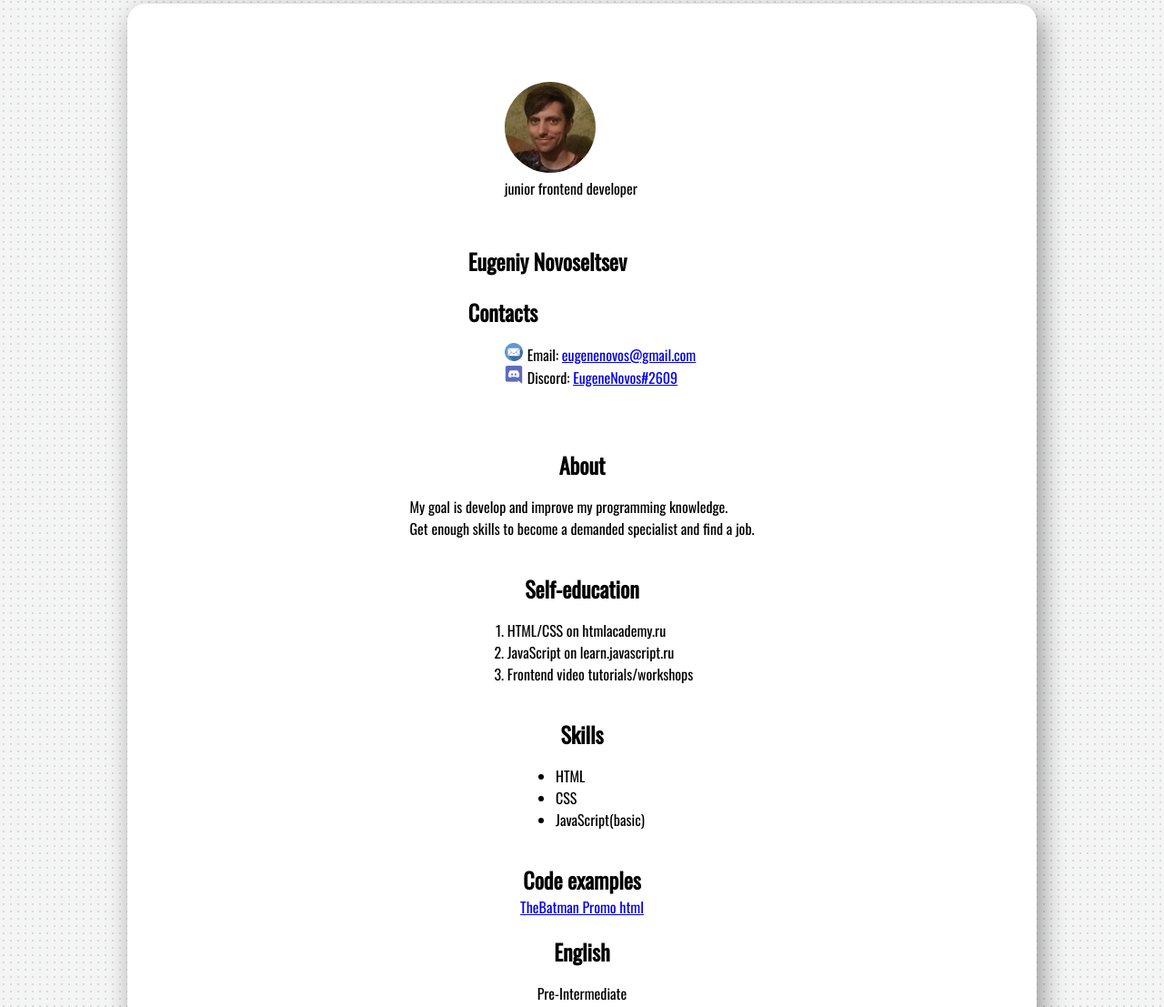
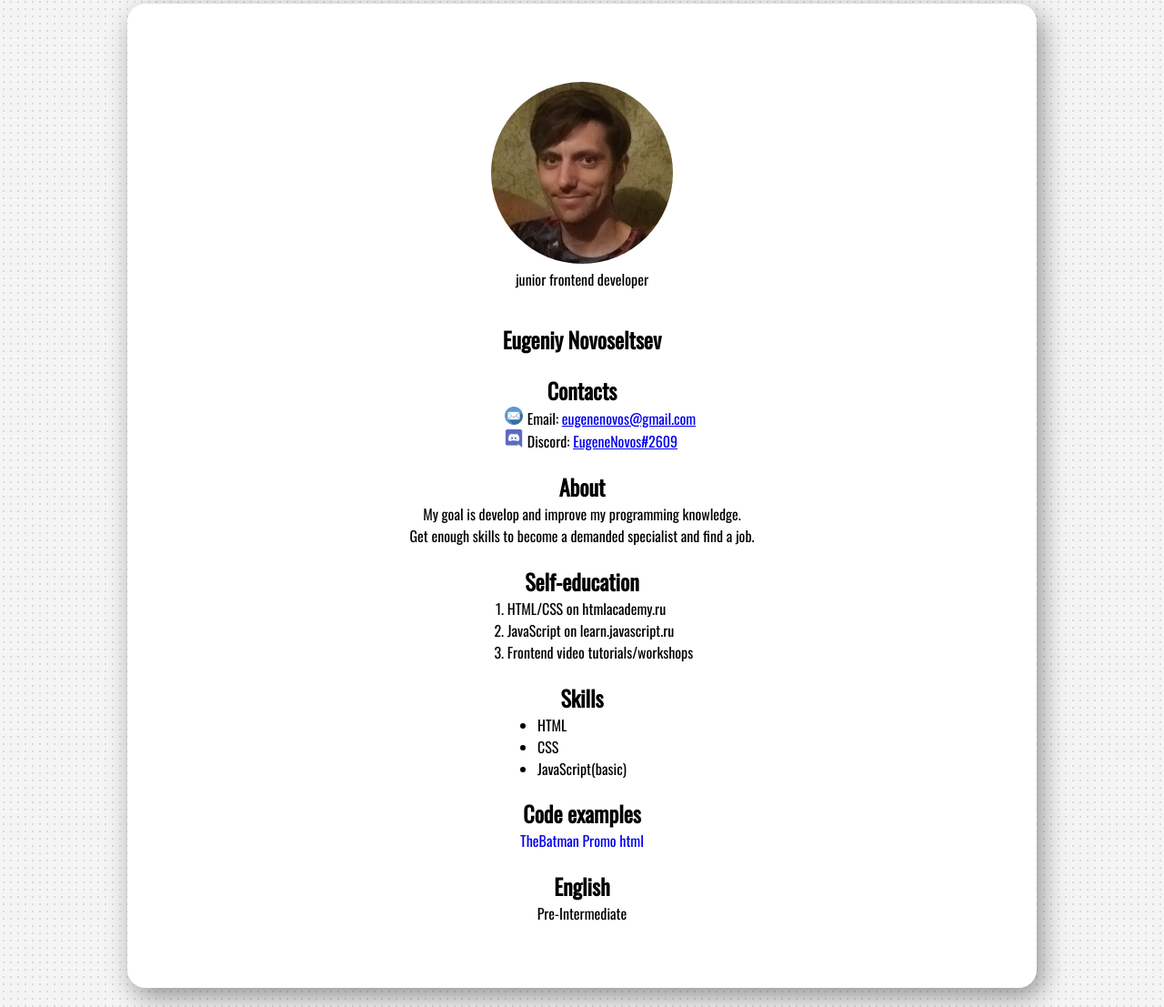
Before and after one commit to EugeneNovos/rsschool-cv, a plain HTML site: page index.html in a window 1280 px wide. Shown: the part 26-1133 px from the top of the page at 91% size. Drawn offline with nearby package versions, Linux system fonts and the light colour scheme.

Commit message:
feat update text

```diff
--- a/style/style.css
+++ b/style/style.css
@@ -6,9 +6,7 @@ body {
     background-color: #f0f2f3;
     background: -webkit-radial-gradient(rgba(0, 0, 0, .1)1px, transparent 1px);
     background: radial-gradient(rgba(0, 0, 0, 0.15)1px, rgba(216, 217, 219, 0.28) 1px);
-    -webkit-background-size: 8px 8px;
     background-size: 8px 8px;
-    /* background-image: url(/img/bg.jpg); */
     padding: 0;
     margin: 0;
     font-family: 'Oswald', sans-serif;
@@ -27,22 +25,42 @@ body {
     display: flex;
     flex-direction: column;
     align-items: center;
-    padding-bottom: 30px;
+    /* padding-bottom: 30px; */
 }
 
 .name {
-    margin-top: 50px;
     margin-bottom: 0px;
+    /* padding: 20px; */
 }
 
 .avatar {
-    width: 100px;
+    width: 200px;
     margin-top: 70px;
     border-radius: 50%;
+
+}
+
+figure {
+    text-align: center;
+}
+
+.header {
+    display: flex;
+    flex-direction: column;
+    align-items: center;
 }
 
 .section-title {
     margin-bottom: 0;
+    text-align: center;
+
+}
+
+.contacts {
+    display: flex;
+    flex-direction: column;
+    align-items: start;
+    margin: 0px;
 }
 
 .contacts li {
@@ -52,6 +70,27 @@ body {
 .social-icon {
     width: 20px;
     margin-right: 5px;
+}
+
+.goal {
+    margin: 0px;
+    text-align: center;
+}
+
+.education {
+    margin: 0px;
+}
+
+.skills {
+    display: flex;
+    flex-direction: column;
+    align-items: start;
+    padding: 0;
+    margin: 0px;
+}
+
+.code-example {
+    text-decoration: none;
 }
 
 .footer-logo {
@@ -66,3 +105,9 @@ footer {
     padding-top: 50px;
     margin-bottom: 20px;
 }
+
+.english-skill {
+    margin-top: 0px;
+    margin-bottom: 70px;
+
+}
```
